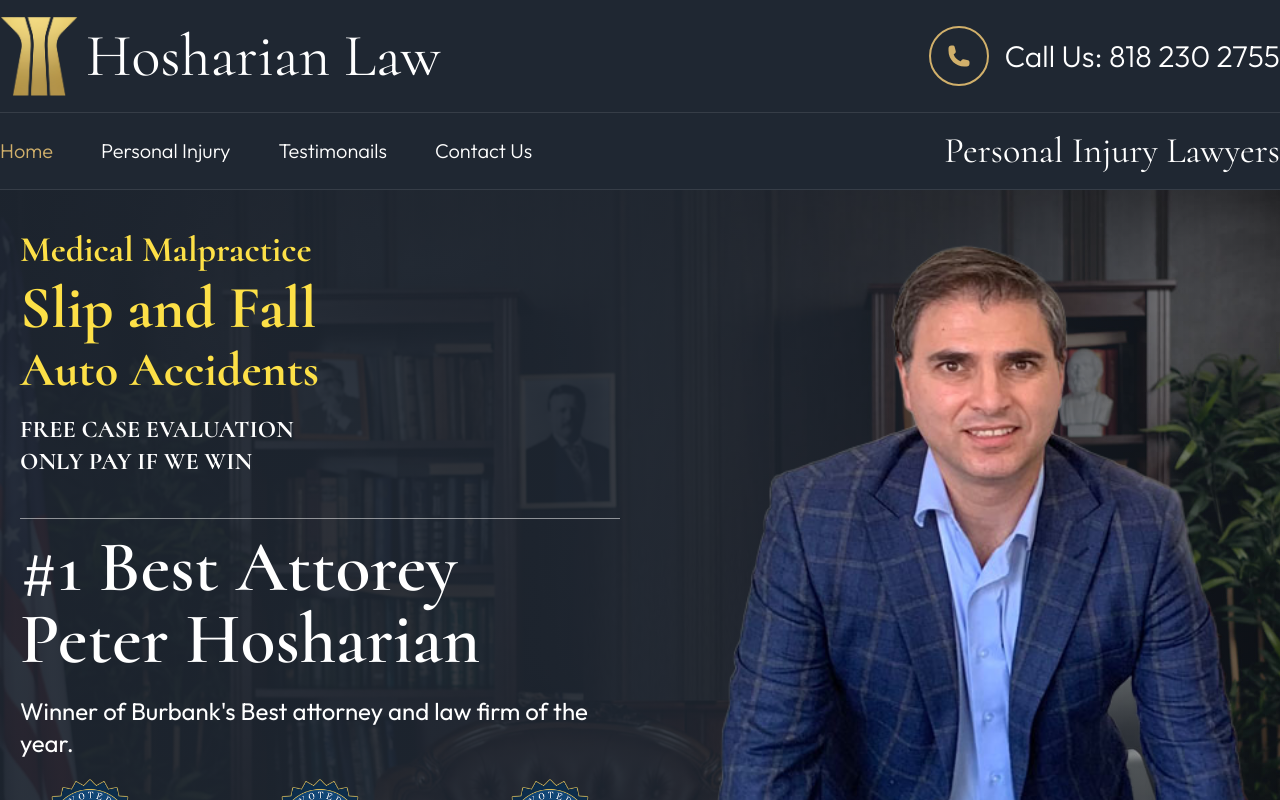
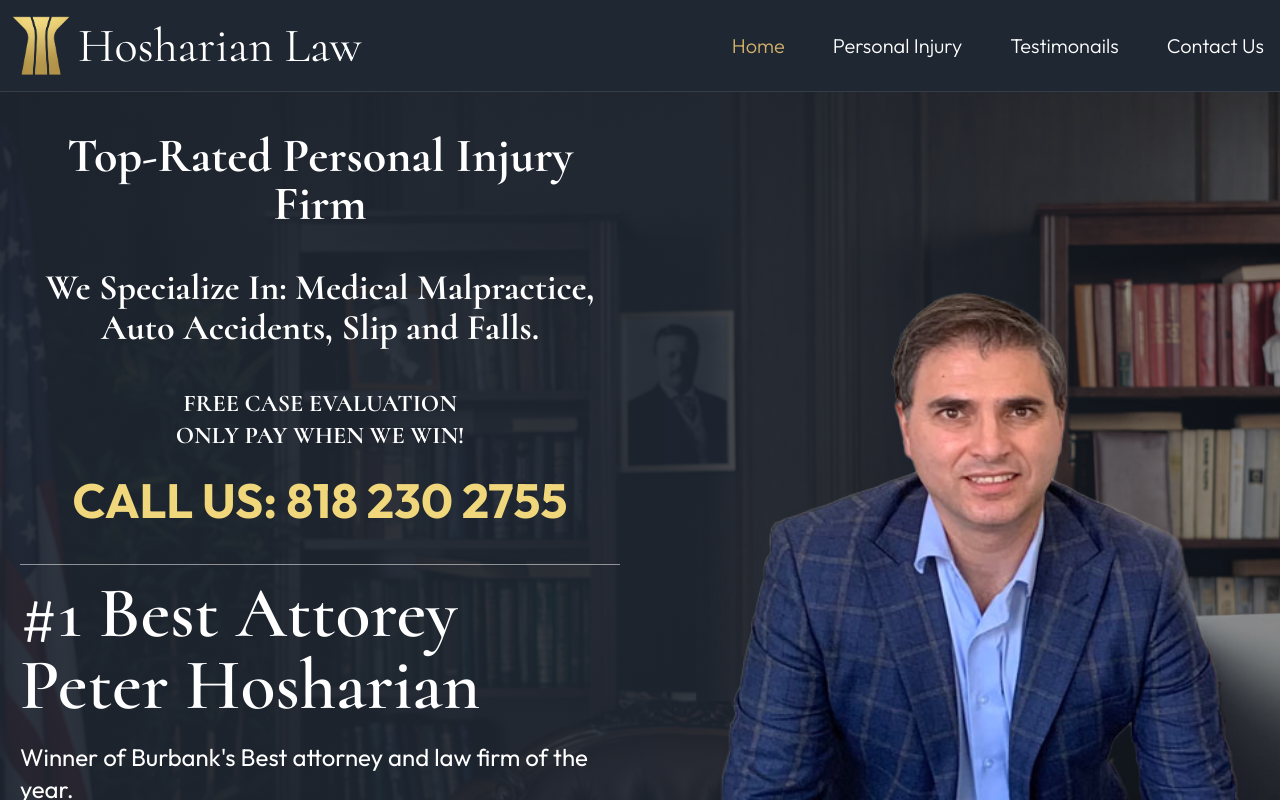
Before and after one commit to hchalian/hosh, a Next.js app: page / in a window 1280 px wide. Shown: the top 800 px of the page. Built offline with nearby package versions, Linux system fonts and the light colour scheme.

Commit message:
Updated nav and hero text

```diff
--- a/app/globals.css
+++ b/app/globals.css
@@ -6,6 +6,7 @@
   --bg-color: rgb(31, 39, 50);
   --font-color: rgb(255, 255, 255);
   --font-accent: rgb(209, 176, 107);
+  --font-accent-2: rgb(239 214 126);
 }
 
 html,
--- a/app/layout.tsx
+++ b/app/layout.tsx
@@ -1,7 +1,6 @@
 import type { Metadata } from 'next';
 import { Cormorant, Outfit } from 'next/font/google';
 import './globals.css';
-import Nav from '@/components/Nav';
 import Header from '@/components/Header';
 import Footer from '@/components/Footer';
 
@@ -54,7 +53,6 @@
       <body>
         <div className="container mx-auto flex h-full flex-col">
           <Header />
-          <Nav />
           {children}
           <Footer />
         </div>
--- a/app/page.tsx
+++ b/app/page.tsx
@@ -15,14 +15,26 @@
       <div className="bg-diffuse-blue flex w-full flex-col md:flex-row">
         <div data-contentname="hero-text" className="p-5 md:w-1/2">
           <section>
-            <div className="space-y-2 whitespace-nowrap py-5 font-serif font-bold text-yellow-300">
-              <p className="text-4xl">Medical Malpractice</p>
-              <p className="text-6xl">Slip and Fall</p>
-              <p className="text-5xl">Auto Accidents</p>
+            <div className="space-y-2 py-5 text-center font-serif font-bold">
+              <p className="text-5xl">Top-Rated Personal Injury Firm</p>
+              <div className="pt-8">
+                <p className="text-3xl lg:text-4xl">
+                  We Specialize In: Medical Malpractice, Auto Accidents, Slip
+                  and Falls.
+                </p>
+              </div>
+              {/* <div className="pt-8">
+                <p className="text-4xl">Medical Malpractice</p>
+                <p className="text-4xl">Auto Accidents</p>
+                <p className="text-4xl">Slip and Fall</p>
+              </div> */}
             </div>
-            <div className="font-serif text-2xl font-bold uppercase">
+            <div className="pt-5 text-center font-serif text-2xl font-bold uppercase">
               <p>Free Case Evaluation</p>
-              <p>Only Pay If We Win</p>
+              <p>Only Pay When We Win!</p>
+              <p className="text-gold2 mt-6 font-sans text-3xl lg:text-5xl">
+                Call Us: 818 230 2755
+              </p>
             </div>
             <h1 className="mt-10 whitespace-nowrap border-t border-white/50 pt-3">
               #1 Best Attorey <br /> Peter Hosharian
--- a/components/Header.tsx
+++ b/components/Header.tsx
@@ -1,13 +1,30 @@
+'use client';
+
 import Image from 'next/image';
+import { Bars3Icon, XMarkIcon } from '@heroicons/react/24/solid';
 import { PhoneIcon } from '@heroicons/react/24/solid';
 import Link from 'next/link';
+import { useState } from 'react';
+import { usePathname } from 'next/navigation';
+
+const links = [
+  { title: 'home', url: '/' },
+  { title: 'personal injury', url: '/personal-injury' },
+  { title: 'testimonails', url: '/testimonails' },
+  { title: 'contact us', url: '/contact-us' },
+];
 
 export default function Header() {
+  const [isOpen, setIsOpen] = useState(false);
+  const pathname = usePathname();
   return (
-    <header className="flex justify-between px-3 py-4 md:px-0">
+    <header className="md:px-0">
+      <nav className="relative border-b border-white/10">
+        <div className="flex items-center justify-between px-3 py-2">
+          <div>
             <Link href="/">
-        <div data-name="logo-block" className="flex items-center">
-          <div className="max-w-[30px] md:max-w-[58px] lg:max-w-[78px]">
+              <div data-name="logo-block" className="flex items-center md:py-2">
+                <div className="max-w-[30px] md:max-w-[58px]">
                   <Image
                     src="/hosharianlaw-logo-icon-only.png"
                     alt="Hosharian Law logo"
@@ -17,18 +34,50 @@
                     style={{ width: '100%', height: 'auto' }}
                   />
                 </div>
-          <div className="ml-2 font-serif text-2xl md:text-5xl lg:text-6xl">
+                <div className="ml-2 font-serif text-2xl md:text-5xl">
                   Hosharian Law
                 </div>
               </div>
             </Link>
+          </div>
 
+          <button
+            className="block lg:hidden"
+            onClick={() => setIsOpen(!isOpen)}
+          >
+            {isOpen ? (
+              <span>
+                <XMarkIcon className="size-[40px]" />
+              </span>
+            ) : (
+              <span>
+                <Bars3Icon className="size-[40px]" />
+              </span>
+            )}
+          </button>
+        </div>
+        <div
+          data-name="link-wrap"
+          className={`flex flex-col divide-y divide-white/15 overflow-hidden lg:absolute lg:right-0 lg:top-0 lg:flex lg:h-auto lg:flex-row lg:gap-4 lg:divide-y-0 lg:pt-2 ${
+            isOpen ? '' : 'hidden'
+          }`}
+        >
+          {links.map(({ title, url }) => (
+            <Link
+              href={url}
+              key={title}
+              onClick={() => setIsOpen(!isOpen)}
+              className={`hover:text-gold ${pathname === url && 'text-gold'} cursor-pointer whitespace-nowrap px-4 py-6 text-xl font-light capitalize first:border-t first:border-white/15 lg:first:border-0 lg:first:pl-0`}
+            >
+              {title}
+            </Link>
+          ))}
           <div
             data-name="contact-block"
-        className="flex items-center font-sans font-light"
+            className="flex items-center px-4 py-6 font-sans font-light md:hidden"
           >
-        <div className="border-gold/50 md:border-gold rounded-full border p-2 md:border-2 md:bg-transparent md:p-4">
-          <PhoneIcon className="text-gold size-[14px] md:size-[24px]" />
+            <div className="rounded-full border border-gold/50 p-2 md:border-2 md:border-gold md:bg-transparent md:p-4">
+              <PhoneIcon className="size-[14px] text-gold md:size-[24px]" />
             </div>
             <div className="pl-2 text-lg md:pl-4 md:text-2xl lg:text-3xl">
               <a href="tel:818-230-2755">
@@ -37,6 +86,8 @@
               </a>
             </div>
           </div>
+        </div>
+      </nav>
     </header>
   );
 }
--- a/components/Nav.tsx
+++ /dev/null
@@ -1,55 +0,0 @@
-'use client';
-import { useState } from 'react';
-import { Bars3Icon, XMarkIcon } from '@heroicons/react/24/solid';
-import Link from 'next/link';
-import { usePathname } from 'next/navigation';
-
-const links = [
-  { title: 'home', url: '/' },
-  { title: 'personal injury', url: '/personal-injury' },
-  { title: 'testimonails', url: '/testimonails' },
-  { title: 'contact us', url: '/contact-us' },
-];
-
-export default function Nav() {
-  const [isOpen, setIsOpen] = useState(false);
-  const pathname = usePathname();
-  return (
-    <nav className="border-y border-white/10">
-      <div className="flex items-center justify-between px-3 py-2 md:hidden">
-        <div className="pl-4 font-serif text-2xl">Personal Injury Lawyers</div>
-        <button className="block" onClick={() => setIsOpen(!isOpen)}>
-          {isOpen ? (
-            <span>
-              <XMarkIcon className="size-[40px]" />
-            </span>
-          ) : (
-            <span>
-              <Bars3Icon className="size-[40px]" />
-            </span>
-          )}
-        </button>
-      </div>
-      <div
-        data-name="link-wrap"
-        className={`flex flex-col divide-y divide-white/15 overflow-hidden md:flex md:h-auto md:flex-row md:gap-4 md:divide-y-0 ${
-          isOpen ? '' : 'hidden'
-        }`}
-      >
-        {links.map(({ title, url }) => (
-          <Link
-            href={url}
-            key={title}
-            onClick={() => setIsOpen(!isOpen)}
-            className={`hover:text-gold ${pathname === url && 'text-gold'} cursor-pointer whitespace-nowrap px-4 py-6 text-xl font-light capitalize first:border-t first:border-white/15 md:rounded md:first:border-0 md:first:pl-0`}
-          >
-            {title}
-          </Link>
-        ))}
-        <div className="hidden items-center justify-end whitespace-nowrap font-serif lg:flex lg:flex-grow lg:text-3xl xl:text-4xl">
-          Personal Injury Lawyers
-        </div>
-      </div>
-    </nav>
-  );
-}
--- a/tailwind.config.ts
+++ b/tailwind.config.ts
@@ -14,6 +14,7 @@
       },
       colors: {
         gold: '#d1b06b',
+        gold2: '#f1d77c',
         primary: '#1f2732',
       },
     },
```
Lines whose indentation alone changed are shown as unchanged.
